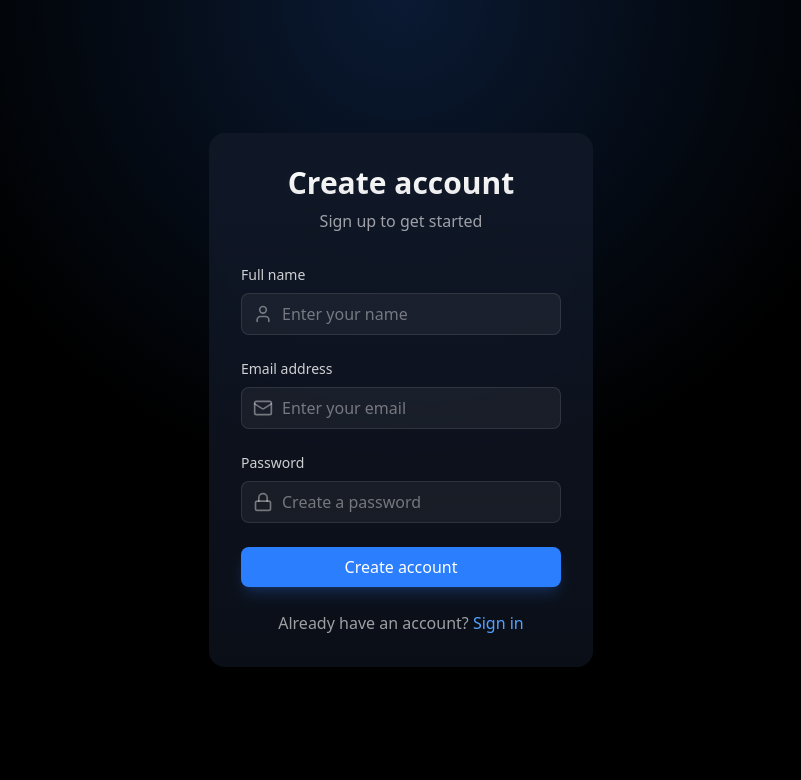
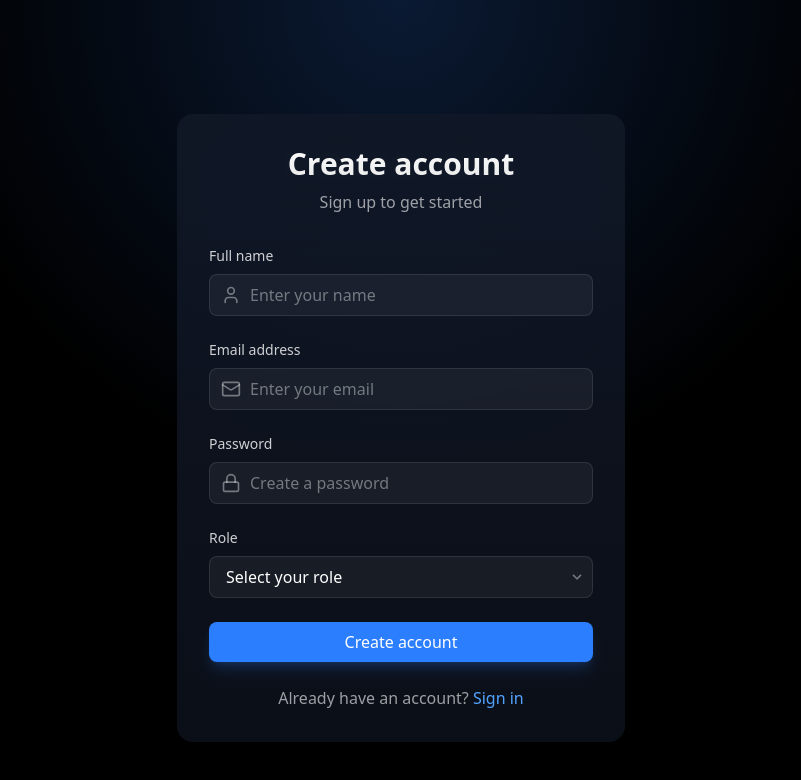
Before and after one commit to GauRav-sINGh123/NextGig, a React (Vite) app in the folder frontend/: page /signup in a window 1280 px wide. Shown: the top 780 px of the page, without its empty margins (239-1040 px from the left). Built offline with nearby package versions, Linux system fonts and the light colour scheme.

Commit message:
Signup Fixed

```diff
--- a/frontend/src/pages/Signup.tsx
+++ b/frontend/src/pages/Signup.tsx
@@ -1,21 +1,33 @@
-import React, { useState } from 'react';
+import { useState } from 'react';
 import { motion } from 'framer-motion';
 import { Link } from 'react-router-dom';
-import { Mail, Lock, User} from 'lucide-react';
+import { Mail, Lock, User } from 'lucide-react';
 
 export default function Signup() {
-  const [name, setName] = useState('');
-  const [email, setEmail] = useState('');
-  const [password, setPassword] = useState('');
+  const [formData, setFormData] = useState({
+    fullName: '',
+    email: '',
+    password: '',
+    role: '' // student or recruiter
+  });
 
-  const handleSubmit = (e: React.FormEvent) => {
+  const handleChange = (e:any) => {
+    const { name, value } = e.target;
+    setFormData(prevData => ({
+      ...prevData,
+      [name]: value
+    }));
+  };
+
+  const handleSubmit = (e:any) => {
     e.preventDefault();
     // Handle signup logic here
+    console.log(formData);
   };
 
   return (
     <div className="min-h-screen auth-gradient flex items-center justify-center px-4">
-      <div className="w-full max-w-md px-8">
+      <div className="w-full max-w-md mt-14">
         <motion.div
           initial={{ opacity: 0, y: 20 }}
           animate={{ opacity: 1, y: 0 }}
@@ -36,8 +48,9 @@ export default function Signup() {
                 <User className="absolute left-3 top-1/2 -translate-y-1/2 w-5 h-5 text-white/40" />
                 <input
                   type="text"
-                  value={name}
-                  onChange={(e) => setName(e.target.value)}
+                  name="fullName"
+                  value={formData.fullName}
+                  onChange={handleChange}
                   className="w-full bg-white/5 border border-white/10 rounded-lg py-2 pl-10 pr-4 text-white placeholder:text-white/40 focus:outline-none focus:border-blue-500 focus:ring-2 focus:ring-blue-500/20 transition-all"
                   placeholder="Enter your name"
                 />
@@ -52,8 +65,9 @@ export default function Signup() {
                 <Mail className="absolute left-3 top-1/2 -translate-y-1/2 w-5 h-5 text-white/40" />
                 <input
                   type="email"
-                  value={email}
-                  onChange={(e) => setEmail(e.target.value)}
+                  name="email"
+                  value={formData.email}
+                  onChange={handleChange}
                   className="w-full bg-white/5 border border-white/10 rounded-lg py-2 pl-10 pr-4 text-white placeholder:text-white/40 focus:outline-none focus:border-blue-500 focus:ring-2 focus:ring-blue-500/20 transition-all"
                   placeholder="Enter your email"
                 />
@@ -68,11 +82,35 @@ export default function Signup() {
                 <Lock className="absolute left-3 top-1/2 -translate-y-1/2 w-5 h-5 text-white/40" />
                 <input
                   type="password"
-                  value={password}
-                  onChange={(e) => setPassword(e.target.value)}
+                  name="password"
+                  value={formData.password}
+                  onChange={handleChange}
                   className="w-full bg-white/5 border border-white/10 rounded-lg py-2 pl-10 pr-4 text-white placeholder:text-white/40 focus:outline-none focus:border-blue-500 focus:ring-2 focus:ring-blue-500/20 transition-all"
                   placeholder="Create a password"
                 />
+              </div>
+            </div>
+
+            <div>
+              <label className="block text-sm font-medium text-white/80 mb-2">
+                Role
+              </label>
+              <div className="relative">
+                <select
+                  name="role"
+                  value={formData.role}
+                  onChange={handleChange}
+                  className="w-full bg-white/5 border border-white/10 rounded-lg py-2 px-4 text-white appearance-none focus:outline-none focus:border-blue-500 focus:ring-2 focus:ring-blue-500/20 transition-all"
+                >
+                  <option value="" disabled className="bg-gray-800">Select your role</option>
+                  <option value="student" className="bg-gray-800">Student</option>
+                  <option value="recruiter" className="bg-gray-800">Recruiter</option>
+                </select>
+                <div className="pointer-events-none absolute inset-y-0 right-0 flex items-center px-2 text-white/40">
+                  <svg className="fill-current h-4 w-4" xmlns="http://www.w3.org/2000/svg" viewBox="0 0 20 20">
+                    <path d="M9.293 12.95l.707.707L15.657 8l-1.414-1.414L10 10.828 5.757 6.586 4.343 8z" />
+                  </svg>
+                </div>
               </div>
             </div>
 
@@ -80,7 +118,7 @@ export default function Signup() {
               whileHover={{ scale: 1.02 }}
               whileTap={{ scale: 0.98 }}
               type="submit"
-              className="w-full bg-blue-500 text-white rounded-lg py-2 font-medium hover:bg-blue-600 transition-all duration-200 shadow-lg shadow-blue-500/20"
+              className="w-full bg-blue-500 text-white rounded-lg py-2 font-medium hover:bg-blue-600 transition-all duration-200 shadow-lg shadow-blue-500/20 cursor-pointer"
             >
               Create account
             </motion.button>
```
